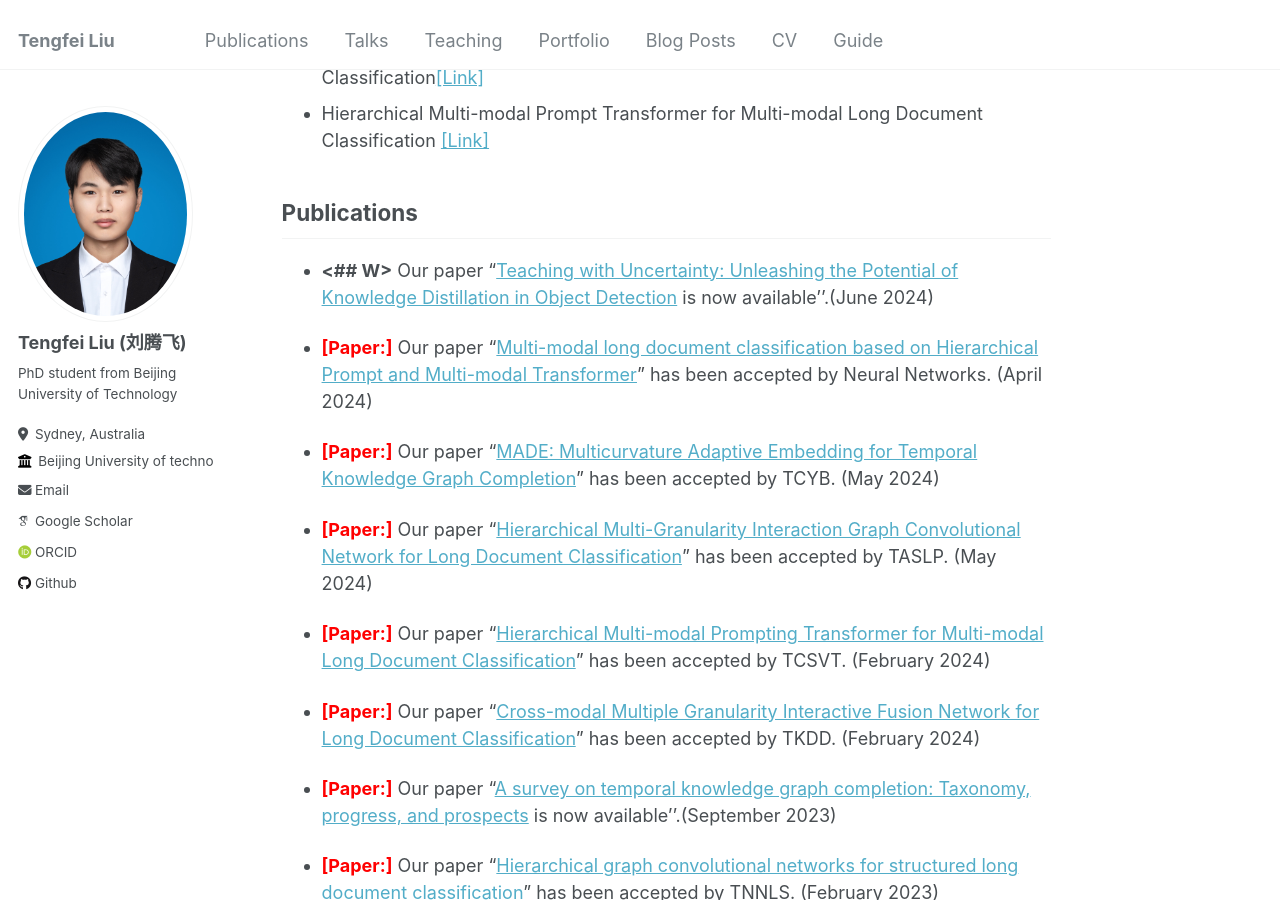
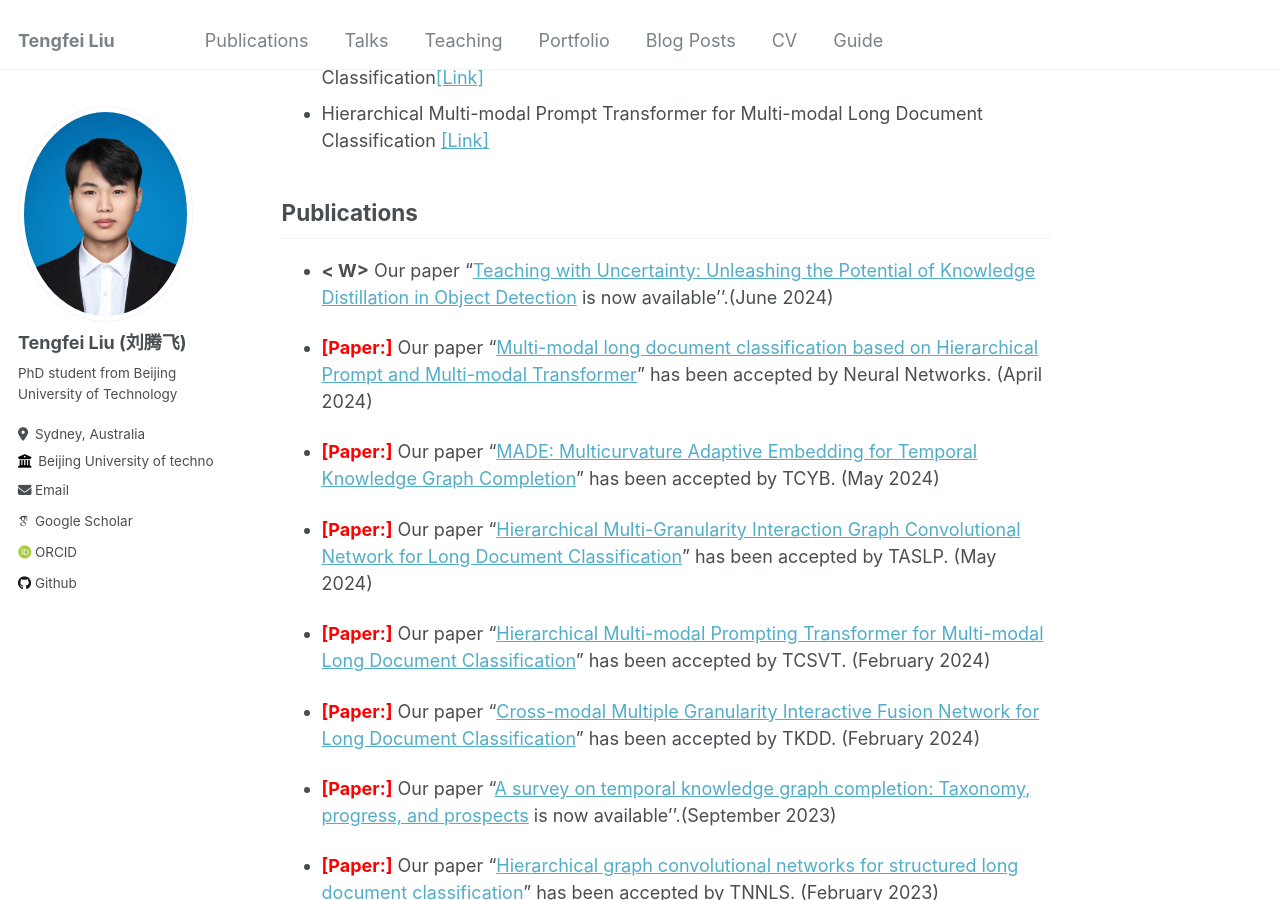
Before and after one commit to Zhongyang-Wang1/ZhongyangWang.github.io, a Jekyll site: the page built from _pages/about.md, in a window 1280 px wide and 900 px high, scrolled down 348 px. Built offline with Jekyll 4.4.1, drawn with Linux system fonts in a browser that asks for light colours; some web fonts are replaced.

```diff
--- a/_pages/about.md
+++ b/_pages/about.md
@@ -15,7 +15,7 @@ I am a Ph.D. student enrolled in a combined master's and doctoral program superv
 
 ## Publications
 
-* **<## W>** Our paper "[Teaching with Uncertainty: Unleashing the Potential of Knowledge Distillation in Object Detection](https://arxiv.org/pdf/2406.06999) is now available’’.(June 2024)
+* **< W>** Our paper "[Teaching with Uncertainty: Unleashing the Potential of Knowledge Distillation in Object Detection](https://arxiv.org/pdf/2406.06999) is now available’’.(June 2024)
 
 * **<span style="color:red;">[Paper:]</span>** Our paper "[Multi-modal long document classification based on Hierarchical Prompt and Multi-modal Transformer](https://www.sciencedirect.com/science/article/pii/S0893608024002466)" has been accepted by Neural Networks. (April 2024)
 
```
